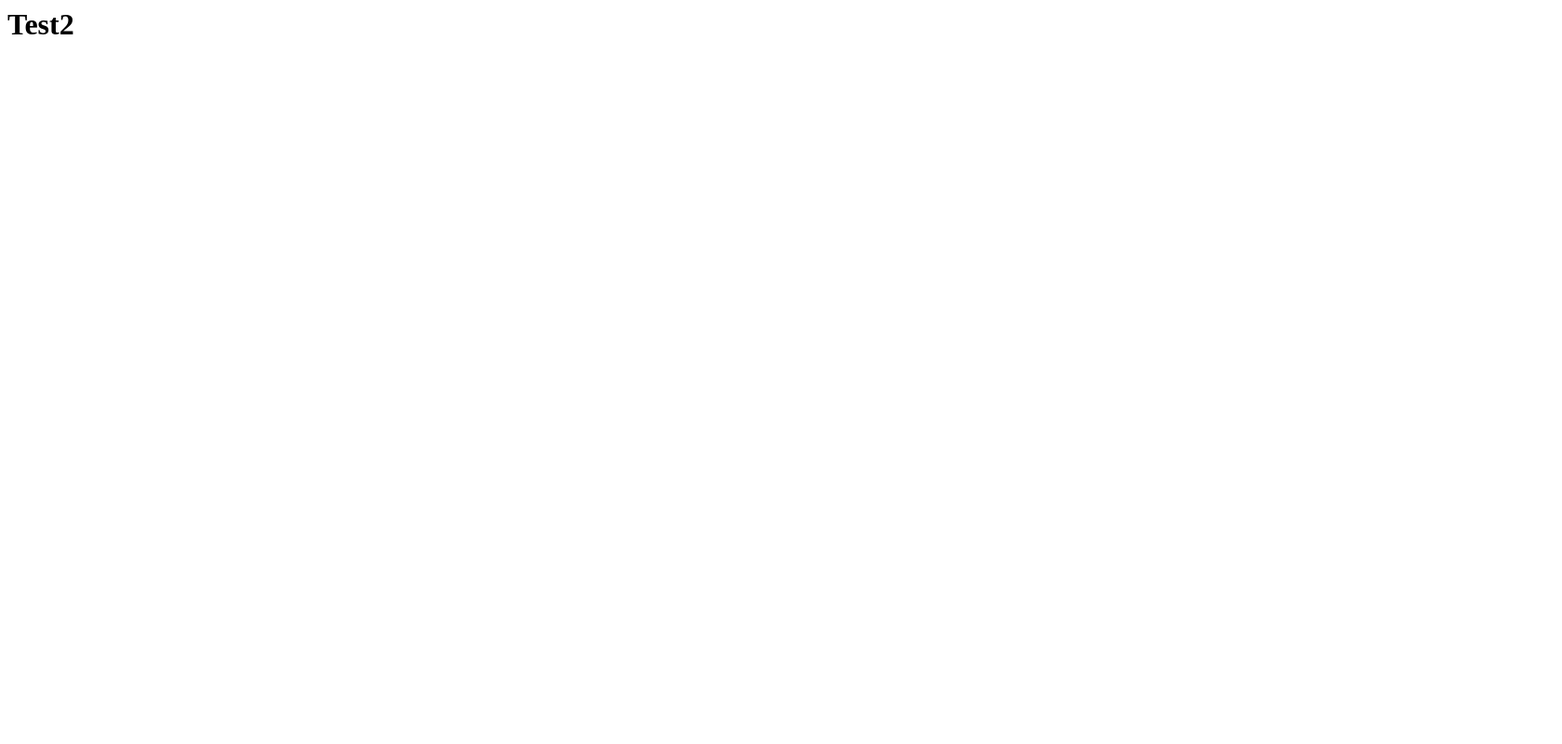
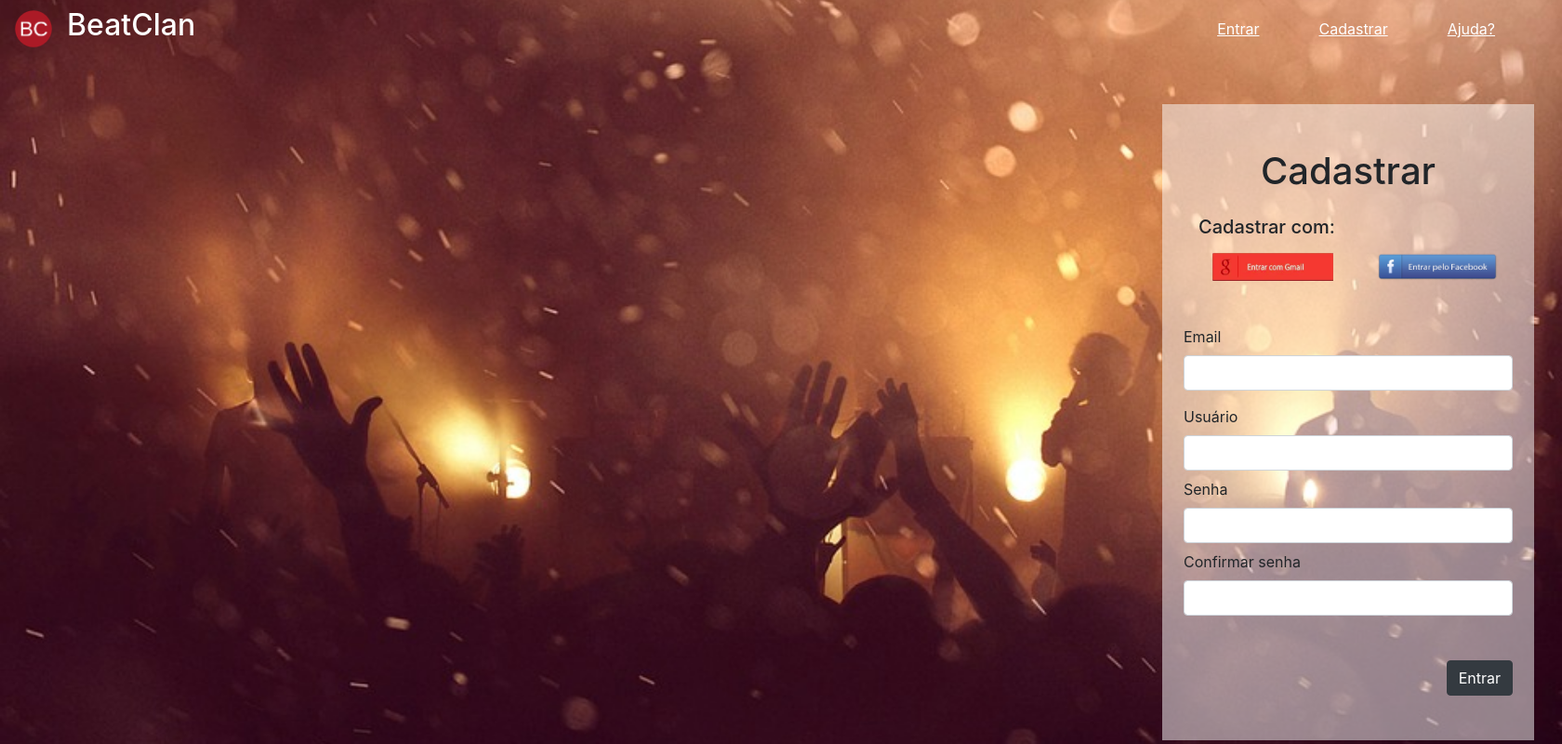
Before and after one commit to guilherme1guy/IHC20182, a Django app: page /sign_up/ in a window 1680 px wide. Before the commit the page is almost empty. Shown: the whole page at 93% size. Run offline with Django 3.2, Linux system fonts and the light colour scheme; some libraries are stand-ins or nearby versions.

Commit message:
adding the sign up and the link buttons

```diff
--- /dev/null
+++ b/account/static/account/css/sign_up.css
@@ -0,0 +1,63 @@
+/* Navbar */
+
+/* Links */
+a {
+    color: #ffffff !important;
+  }
+
+  a:hover {
+    color: red !important;
+  }
+
+  .selected {
+    color: white !important;
+    background-color: black;
+  }
+
+  /* Color Themes */
+  .primary-color {
+    color: black;
+  }
+
+  .secondary-color {
+    color: #333333;
+  }
+
+  /* Icons */
+  i {
+    color: white;
+    margin-left: 10px;
+    margin-right: 10px;
+  }
+
+  body{
+    display: table;
+    width: 100%;
+    height: 100vh;
+    background-image: url('../img/show.jpg');
+    background-repeat: no-repeat;
+    background-position: 30% 45%;
+    background-size: cover;
+  }
+
+  .login{
+    margin-top: 50px;
+    margin-left: 1250px;
+    width: 400px;
+    background: rgba(255, 255, 255, 0.5);
+  }
+
+  progress::-webkit-progress-bar {
+    background-color: red;
+
+  }
+
+  progress::-webkit-progress-value {
+
+  }
+
+  progress::-moz-progress-bar {
+     background-color: red;
+  }
+
+  /*  */
--- a/account/templates/account/sign_in.html
+++ b/account/templates/account/sign_in.html
@@ -55,10 +55,10 @@
 
         <div class="navbar-nav ml-auto">
             <li class="nav-item mr-5">
-            <a class="nav-link"><ins>Entrar</ins></a>
+            <a class="nav-link" href="{% url 'sign_in'%}"><ins>Entrar</ins></a>
             </li>
             <li class="nav-item mr-5">
-                <a class="nav-link"><ins>Cadastrar</ins></a>
+                <a class="nav-link" href="{% url 'sign_up'%}"><ins>Cadastrar</ins></a>
             </li>
             <li class="nav-item mr-5">
                 <a class="nav-link"><ins>Ajuda?</ins></a>
--- a/account/templates/account/sign_up.html
+++ b/account/templates/account/sign_up.html
@@ -1 +1,114 @@
-<h1>Test2</h1>
+{% load staticfiles%}
+<!DOCTYPE html>
+<html lang="pt_BR">
+  <head>
+    <meta charset="utf-8">
+    <meta http-equiv="x-ua-compatible" content="ie=edge">
+    <title>{% block title %}BeatClan{% endblock title %}</title>
+    <meta name="viewport" content="width=device-width, initial-scale=1.0, shrink-to-fit=no">
+    <meta name="description" content="">
+    <meta name="author" content="IHC">
+
+    <!--Icons-->
+    <!--<link rel="icon" href="{% static 'core/images/favicon.ico' %}">-->
+    <!--<link rel="shortcut icon" href="{% static 'core/images/favicon.ico' %}">-->
+
+    <!-- HTML5 shim, for IE6-8 support of HTML5 elements -->
+    <!--[if lt IE 9]>
+    <script src="https://cdnjs.cloudflare.com/ajax/libs/html5shiv/3.7.3/html5shiv.min.js"></script>
+    <![endif]-->
+
+    {% block bootstrap %}
+
+      <!-- CSS  -->
+      <link rel="stylesheet" href="https://stackpath.bootstrapcdn.com/bootstrap/4.1.3/css/bootstrap.min.css" integrity="sha384-MCw98/SFnGE8fJT3GXwEOngsV7Zt27NXFoaoApmYm81iuXoPkFOJwJ8ERdknLPMO" crossorigin="anonymous">
+
+      <!-- JS-->
+      <script src="https://code.jquery.com/jquery-3.3.1.slim.min.js" integrity="sha384-q8i/X+965DzO0rT7abK41JStQIAqVgRVzpbzo5smXKp4YfRvH+8abtTE1Pi6jizo" crossorigin="anonymous"></script>
+      <script src="https://cdnjs.cloudflare.com/ajax/libs/popper.js/1.14.3/umd/popper.min.js" integrity="sha384-ZMP7rVo3mIykV+2+9J3UJ46jBk0WLaUAdn689aCwoqbBJiSnjAK/l8WvCWPIPm49" crossorigin="anonymous"></script>
+      <script src="https://stackpath.bootstrapcdn.com/bootstrap/4.1.3/js/bootstrap.min.js" integrity="sha384-ChfqqxuZUCnJSK3+MXmPNIyE6ZbWh2IMqE241rYiqJxyMiZ6OW/JmZQ5stwEULTy" crossorigin="anonymous"></script>
+
+      <!-- Custom fonts for this template -->
+      <link rel="stylesheet" href="https://use.fontawesome.com/releases/v5.5.0/css/all.css" integrity="sha384-B4dIYHKNBt8Bc12p+WXckhzcICo0wtJAoU8YZTY5qE0Id1GSseTk6S+L3BlXeVIU" crossorigin="anonymous">
+
+    {% endblock bootstrap%}
+
+    {% block css %}
+      <!-- Custom CSS-->
+      <link href="{% static 'account/css/sign_up.css' %}" rel="stylesheet">
+    {% endblock css %}
+
+  </head>
+
+  <body id="page-top">
+
+        <div id="backgroud"></div>
+
+    <!-- Navigation -->
+    {% block navbar %}
+      <nav class="navbar navbar-expand-lg primary-color">
+
+        <img src="{% static 'core/img/BC.png' %}" width="40px" alt="">
+        <div class="navbar-nav mr-auto ml-3">
+            <li class="nav-item"><h2 class="text-white">BeatClan<h2></li>
+        </div>
+
+        <div class="navbar-nav ml-auto">
+            <li class="nav-item mr-5">
+            <a class="nav-link" href="{% url 'sign_in'%}"><ins>Entrar</ins></a>
+            </li>
+            <li class="nav-item mr-5">
+                <a class="nav-link" href="{% url 'sign_up'%}"><ins>Cadastrar</ins></a>
+            </li>
+            <li class="nav-item mr-5">
+                <a class="nav-link"><ins>Ajuda?</ins></a>
+            </li>
+        </div>
+
+      </nav>
+    {% endblock navbar %}
+
+    <div class="container login">
+        <div class="row pl-2 pr-2">
+            <div class="col">
+                    <div class="row mb-3 mt-5">
+                        <div class="col d-flex justify-content-center">
+                            <h1>Cadastrar</h1>
+                        </div>
+                    </div>
+                    <div class="row mb-2 ml-3">
+                        <h5>Cadastrar com:</h5>
+                    </div>
+                    <div class="row mb-5 ml-3">
+                        <div class="col">
+                            <img src="{%static 'account/img/gmail.png'%}"  width="130px" height="30px"alt="">
+                        </div>
+                        <div class="col">
+                            <img src="{%static 'account/img/botao_facebook.png'%}"  width="130px" height="30px"alt="">
+                        </div>
+                    </div>
+                    <form>
+                        <div class="form-group">
+                            <label for="Email">Email</label>
+                            <input type="email" class="form-control" id="Email" aria-describedby="emailHelp">
+                        </div>
+                        <div class="form-group mb-2">
+                            <label for="usuario">Usuário</label>
+                            <input type="usuario" class="form-control" id="usuario">
+                        </div>
+                        <div class="form-group mb-2">
+                            <label for="password">Senha</label>
+                            <input type="password" class="form-control" id="password">
+                        </div>
+                        <div class="form-group mb-5">
+                            <label for="confirm-password">Confirmar senha</label>
+                            <input type="confirm-password" class="form-control" id="confirm-password">
+                        </div>
+                        <button type="submit" class="btn btn-dark float-right mb-5">Entrar</button>
+                    </form>
+            </div>
+        </div>
+    </div>
+
+  </body>
+</html>
```
Also changed, not shown: account/static/account/css/sign_in.css (+0 -13 lines).
